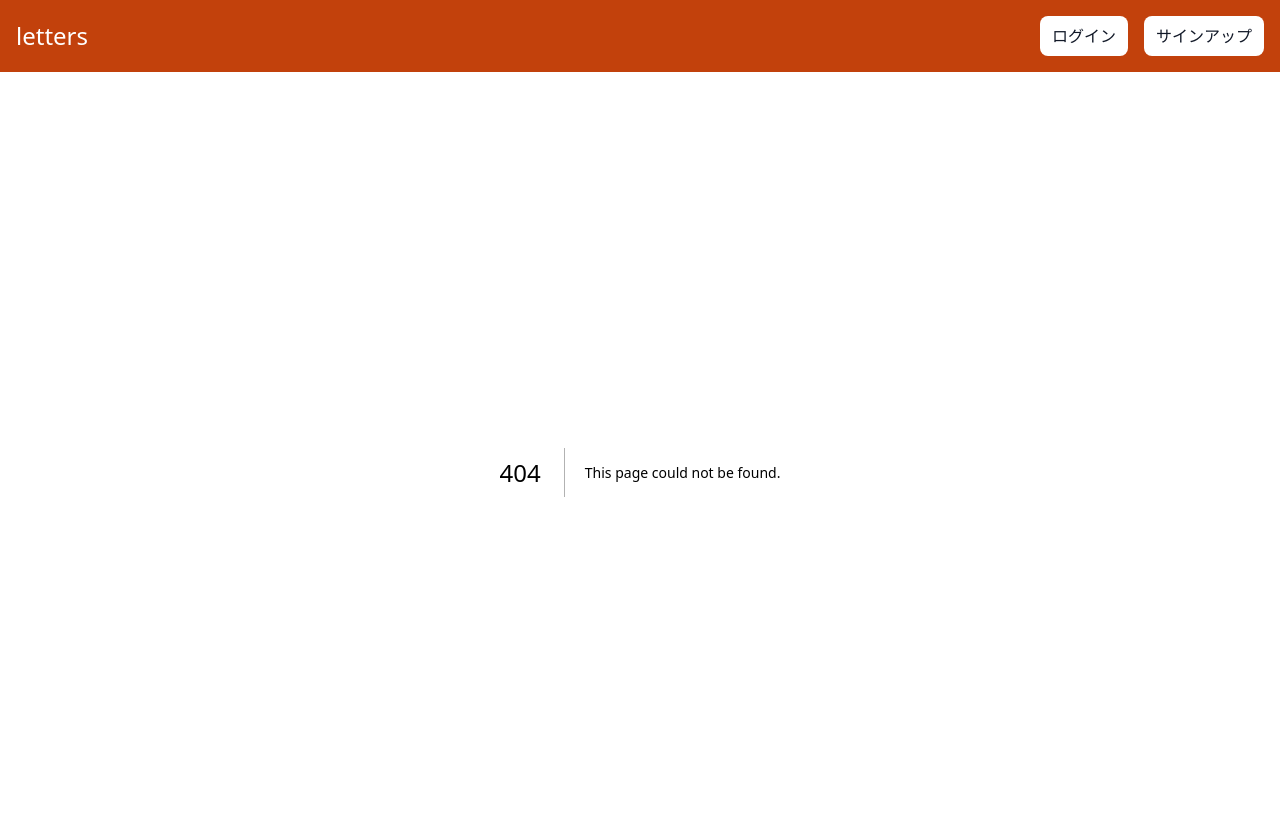
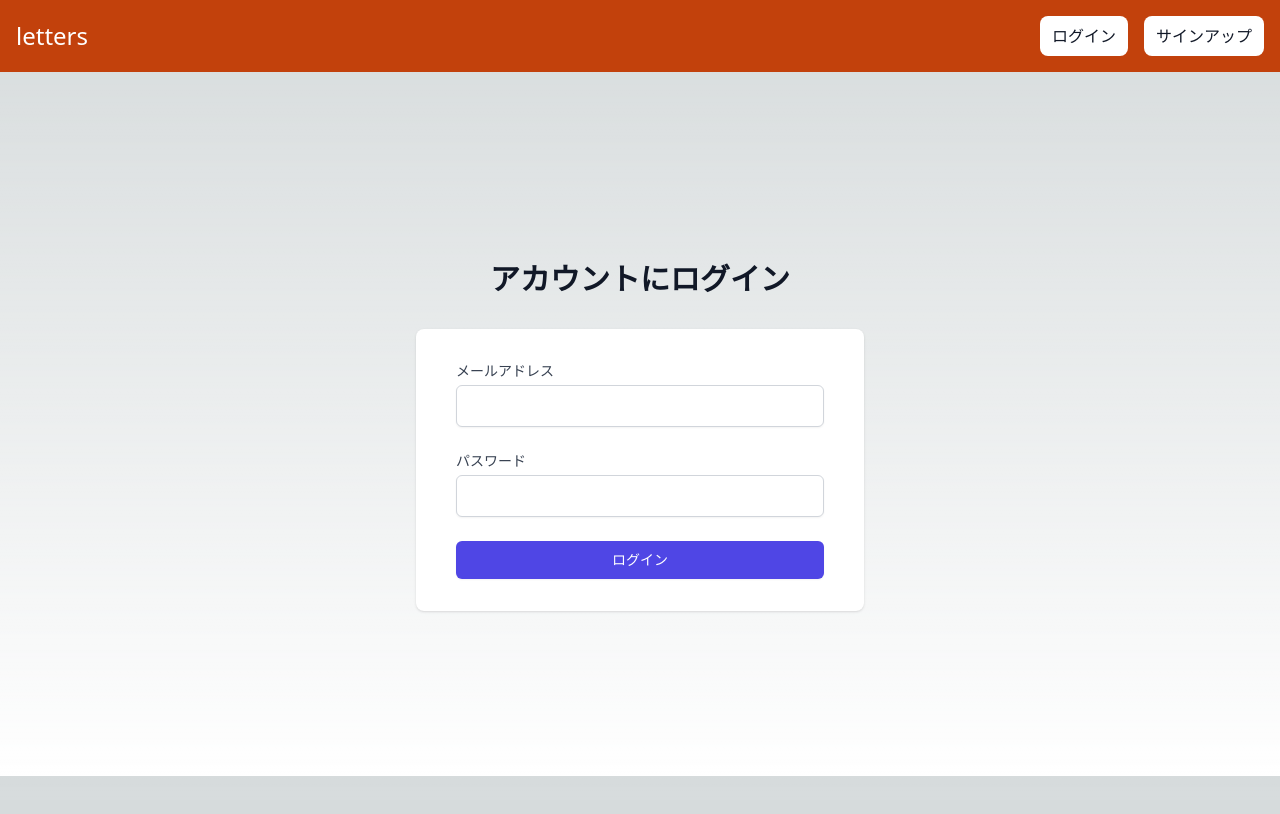
Before and after one commit to ayakuma309/letters_planet_frontend, a Next.js app: page /login in a window 1280 px wide. Before the commit this address had no page. Shown: the top 814 px of the page. Built offline with nearby package versions, Linux system fonts and the light colour scheme.

Commit message:
add: login画面、新規登録画面

```diff
--- /dev/null
+++ b/src/pages/login.tsx
@@ -0,0 +1,70 @@
+import Head from 'next/head'
+import React from 'react'
+
+const Login = () => {
+  return (
+    <div>
+      <div
+        style={{ height: "88vh" }}
+        className="flex flex-col justify-center py-12 sm:px-6 lg:px-8"
+      >
+        <Head>
+          <title>login</title>
+        </Head>
+        <div className="sm:mx-auto sm:w-full sm:max-w-md">
+          <h2 className="mt-6 text-center text-3xl font-extrabold text-gray-900">
+            アカウントにログイン
+          </h2>
+        </div>
+        <div className="mt-8 sm:mx-auto sm:w-full sm:max-w-md">
+          <div className="bg-white py-8 px-4 shadow sm:rounded-lg sm:px-10">
+            <form>
+              <div>
+                <label
+                  htmlFor="email"
+                  className="block text-sm font-medium text-gray-700"
+                >
+                  メールアドレス
+                </label>
+                <input
+                  id="email"
+                  name="email"
+                  type="email"
+                  autoComplete="email"
+                  required
+                  className="mt-1 block w-full border border-gray-300 rounded-md shadow-sm py-2 px-3 text-base focus:outline-none focus:ring-indigo-500 focus:border-indigo-500"
+                />
+              </div>
+              <div className="mt-6">
+                <label
+                  htmlFor="password"
+                  className="block text-sm font-medium text-gray-700"
+                >
+                  パスワード
+                </label>
+                <input
+                  id="password"
+                  name="password"
+                  type="password"
+                  autoComplete="current-password"
+                  required
+                  className="mt-1 block w-full border border-gray-300 rounded-md shadow-sm py-2 px-3 text-base focus:outline-none focus:ring-indigo-500 focus:border-indigo-500"
+                />
+              </div>
+              <div className="mt-6">
+                <button
+                  type="submit"
+                  className="w-full py-2 px-4 border border-transparent rounded-md shadow-sm text-sm font-medium text-white bg-indigo-600 hover:bg-indigo-700 focus:outline-none focus:ring-2 focus:ring-offset-2 focus:ring-indigo-500"
+                >
+                  ログイン
+                </button>
+              </div>
+            </form>
+          </div>
+        </div>
+      </div>
+    </div>
+  )
+}
+
+export default Login
--- /dev/null
+++ b/src/pages/signup.tsx
@@ -0,0 +1,84 @@
+import Head from 'next/head'
+import React from 'react'
+
+const SignUp = () => {
+  return (
+    <div
+      style={{ height: "88vh" }}
+      className="flex flex-col justify-center sm:px-6 lg:px-8"
+    >
+      <Head>
+        <title>新規作成</title>
+      </Head>
+      <div className="sm:mx-auto sm:w-full sm:max-w-md">
+        <h2 className="text-center text-3xl font-extrabold text-gray-900">
+          アカウントを作成
+        </h2>
+      </div>
+      <div className="mt-8 sm:mx-auto sm:w-full sm:max-w-md">
+        <div className="bg-white py-8 px-4 shadow sm:rounded-lg sm:px-10">
+          <form>
+            <div>
+              <label
+                htmlFor="email"
+                className="block text-sm font-medium text-gray-700"
+              >
+                お名前
+              </label>
+              <input
+                id="name"
+                name="name"
+                type="text"
+                autoComplete="name"
+                required
+                className="mt-1 block w-full border border-gray-300 rounded-md shadow-sm py-2 px-3 text-base focus:outline-none focus:ring-indigo-500 focus:border-indigo-500"
+              />
+            </div>
+            <div className="mt-6">
+              <label
+                htmlFor="email"
+                className="block text-sm font-medium text-gray-700"
+              >
+                メールアドレス
+              </label>
+              <input
+                id="email"
+                name="email"
+                type="email"
+                autoComplete="email"
+                required
+                className="mt-1 block w-full border border-gray-300 rounded-md shadow-sm py-2 px-3 text-base focus:outline-none focus:ring-indigo-500 focus:border-indigo-500"
+              />
+            </div>
+            <div className="mt-6">
+              <label
+                htmlFor="password"
+                className="block text-sm font-medium text-gray-700"
+              >
+                パスワード
+              </label>
+              <input
+                id="password"
+                name="password"
+                type="password"
+                autoComplete="new-password"
+                required
+                className="mt-1 block w-full border border-gray-300 rounded-md shadow-sm py-2 px-3 text-base focus:outline-none focus:ring-indigo-500 focus:border-indigo-500"
+              />
+            </div>
+            <div className="mt-6">
+              <button
+                type="submit"
+                className="w-full py-2 px-4 border border-transparent rounded-md shadow-sm text-sm font-medium text-white bg-indigo-600 hover:bg-indigo-700 focus:outline-none focus:ring-2 focus:ring-offset-2 focus:ring-indigo-500"
+              >
+                新規登録
+              </button>
+            </div>
+          </form>
+        </div>
+      </div>
+    </div>
+  )
+}
+
+export default SignUp;
```
